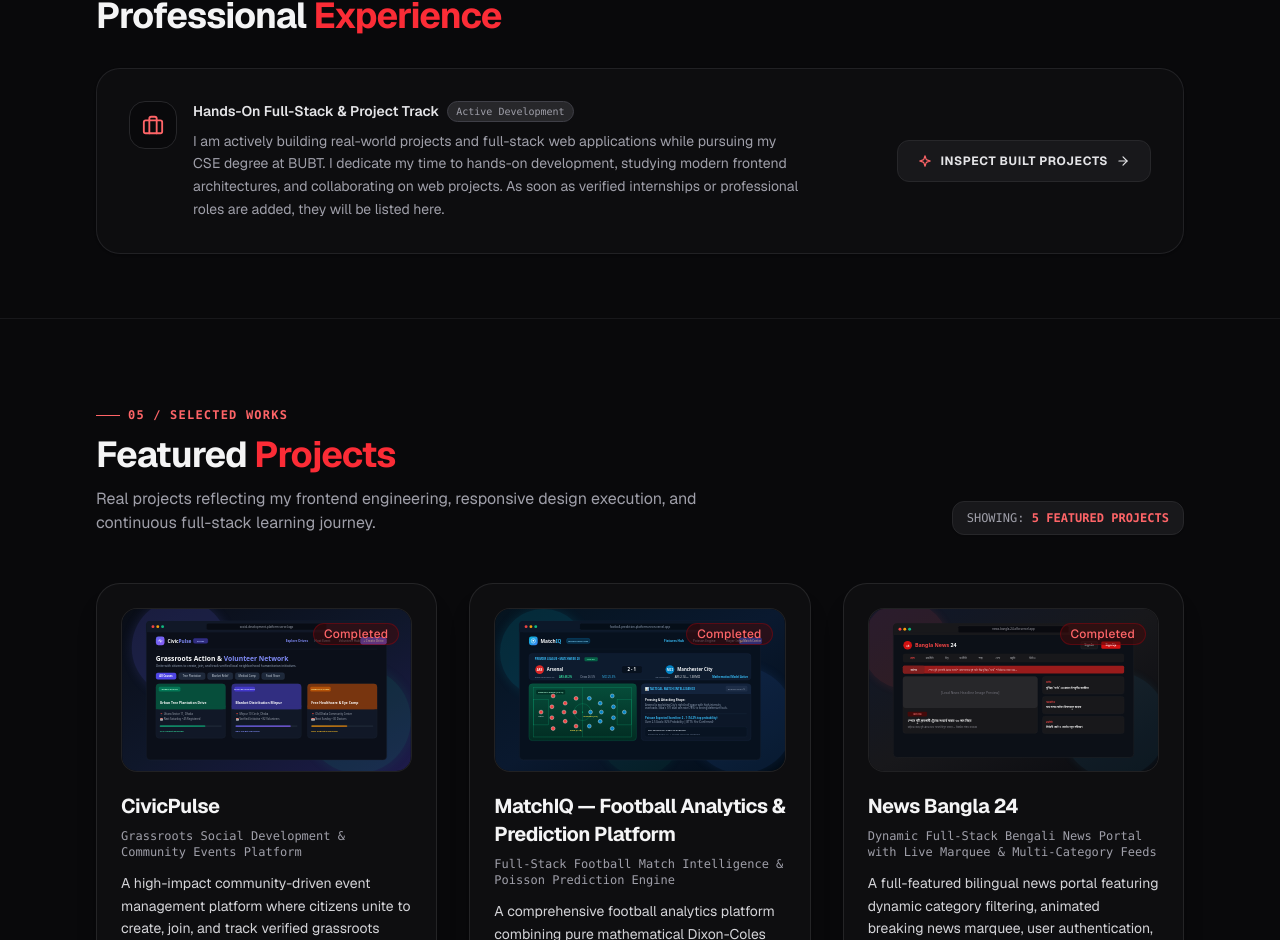
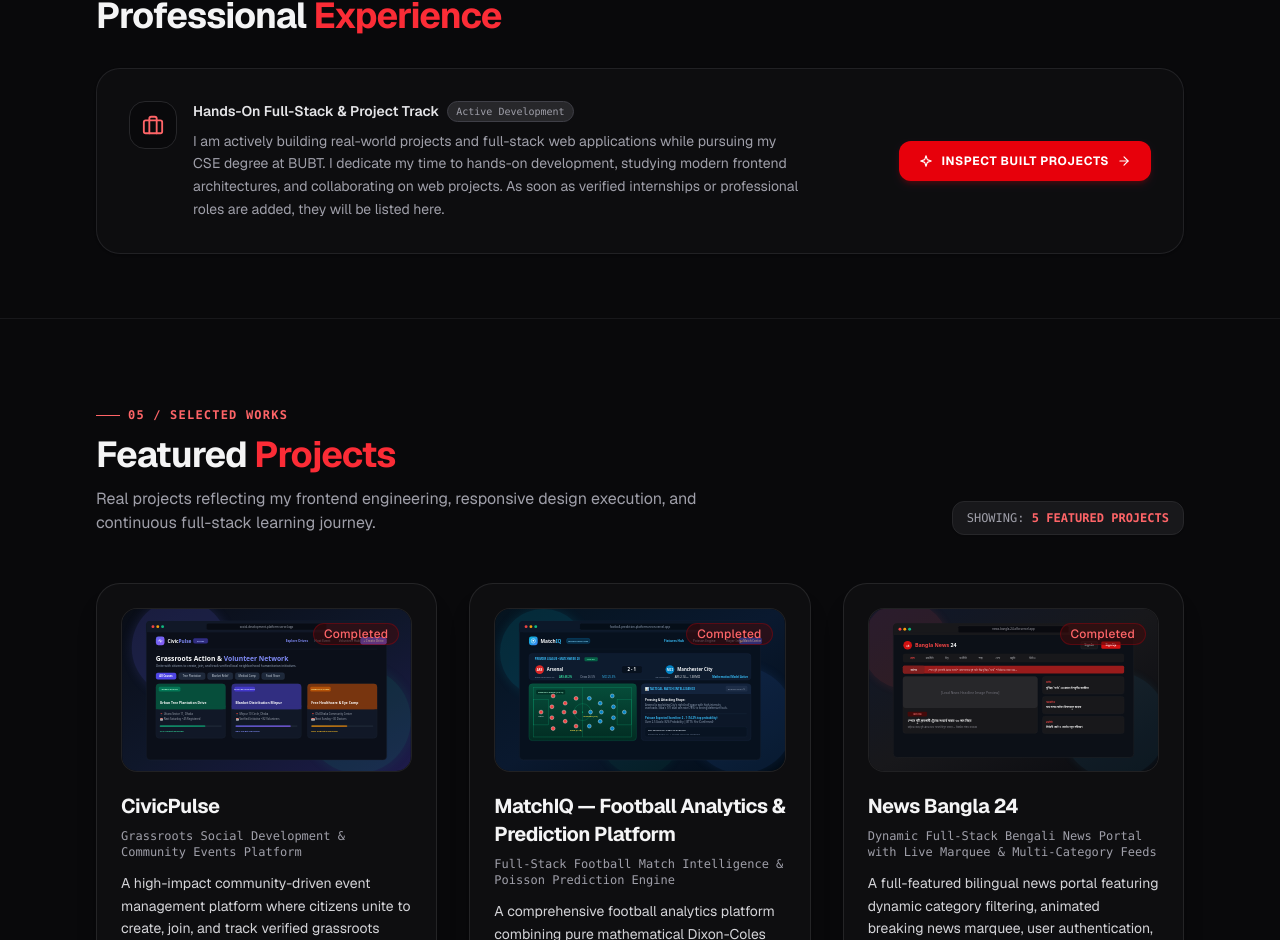
Before and after one commit to mabdullah404/personal-portfolio, a Next.js app: page / in a window 1280 px wide. Shown: the part 4799-5739 px from the top of the page. Built offline with nearby package versions, Linux system fonts and the light colour scheme.

Commit message:
fix(experience): make Inspect Built Projects CTA red with high contrast hover state

```diff
--- a/src/components/sections/Experience.tsx
+++ b/src/components/sections/Experience.tsx
@@ -45,9 +45,9 @@ export function Experience() {
               <div className="shrink-0 w-full md:w-auto">
                 <Link
                   href="/#projects"
-                  className="w-full md:w-auto inline-flex items-center justify-center gap-2 rounded-xl bg-slate-100 border border-slate-300 px-5 py-3 text-xs font-bold uppercase tracking-wider text-slate-800 hover:text-slate-950 hover:bg-slate-200 transition-all dark:bg-zinc-900 dark:border-zinc-800 dark:text-zinc-200 dark:hover:text-white dark:hover:border-red-500/40 dark:hover:bg-zinc-850"
+                  className="w-full md:w-auto inline-flex items-center justify-center gap-2 rounded-xl bg-red-600 hover:bg-red-700 px-5 py-3 text-xs font-bold uppercase tracking-wider text-white transition-all shadow-md shadow-red-600/20 hover:shadow-red-600/30 focus:outline-none focus:ring-2 focus:ring-red-500"
                 >
-                  <SparklesIcon size={14} className="text-red-600 dark:text-red-400" />
+                  <SparklesIcon size={14} className="text-white" />
                   <span>Inspect Built Projects</span>
                   <ArrowRightIcon size={14} />
                 </Link>
```
